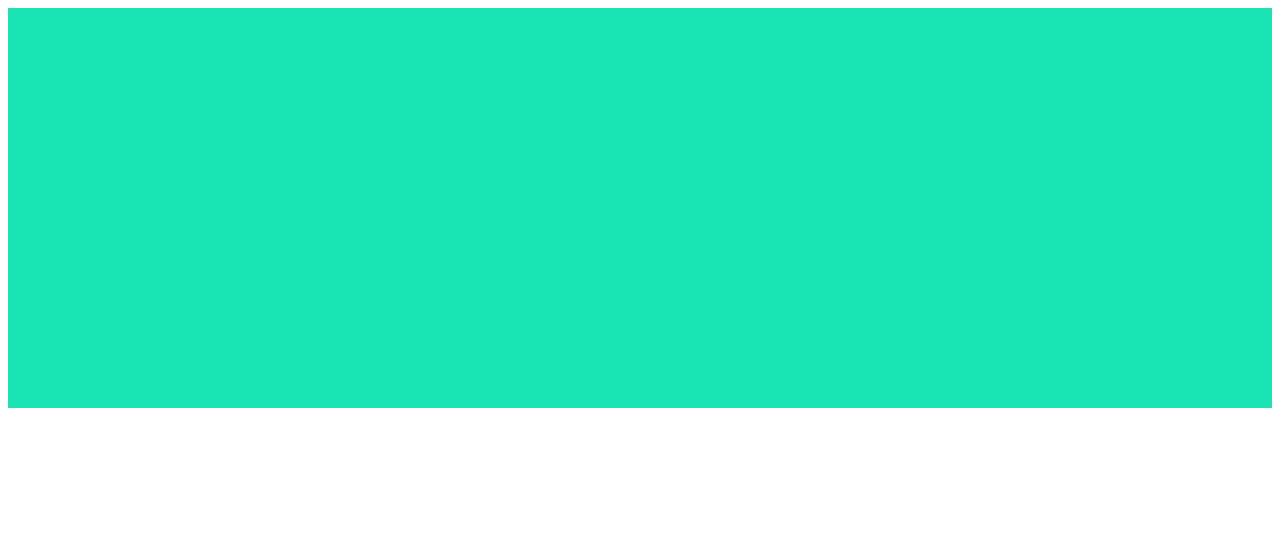
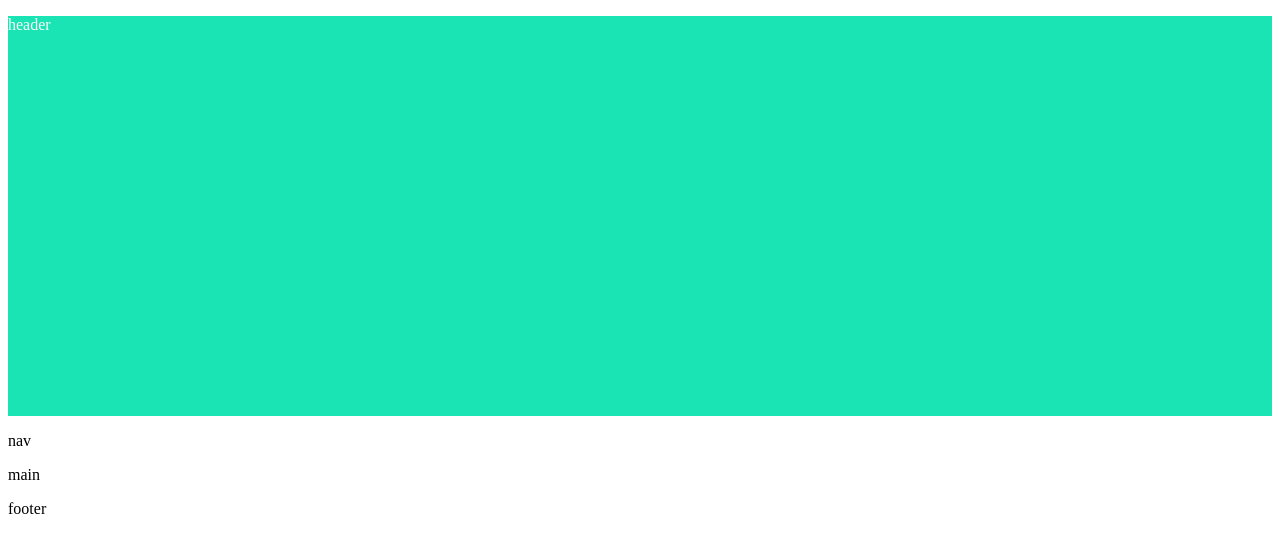
Before and after one commit to majaszczepanska/twocolumns, a plain HTML site: page index.html in a window 1280 px wide. Drawn offline with Linux system fonts and the light colour scheme.

Commit message:
Update index.html

```diff
--- a/index.html
+++ b/index.html
@@ -1,14 +1,25 @@
 <!DOCTYPE HTML>
 <html>
-  <head>
+
+<head>
     <title>Dwie kolumny</title>
     <meta charset="utf-8">
     <link rel="stylesheet" href="style.css">
-  </head>
-  <body>
-    <header> </header>
-    <nav> </nav>
-    <main> </main>
-    <footer> </footer>
-  </body>
+</head>
+
+<body>
+    <header>
+        <p>header</p>
+    </header>
+    <nav>
+        <p>nav</p>
+    </nav>
+    <main>
+        <p>main</p>
+    </main>
+    <footer>
+        <p>footer</p>
+    </footer>
+</body>
+
 </html>
```
